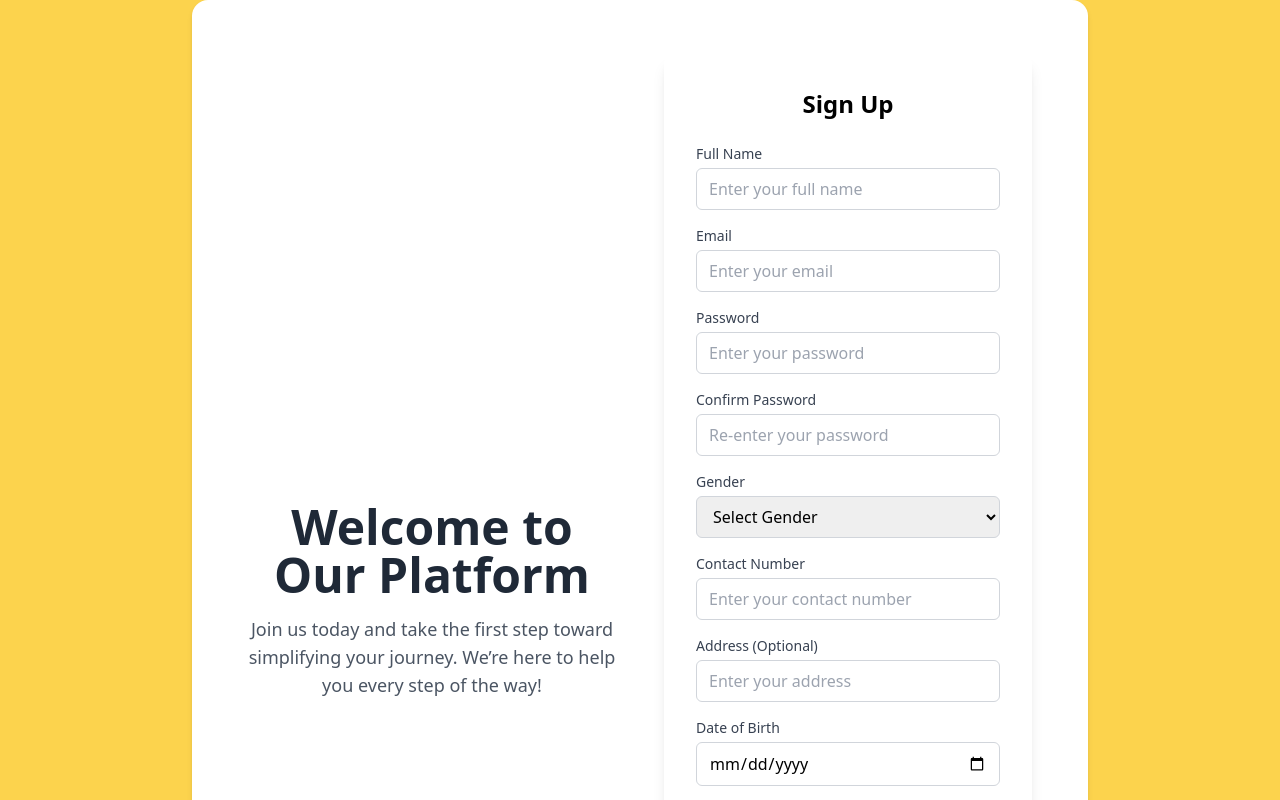
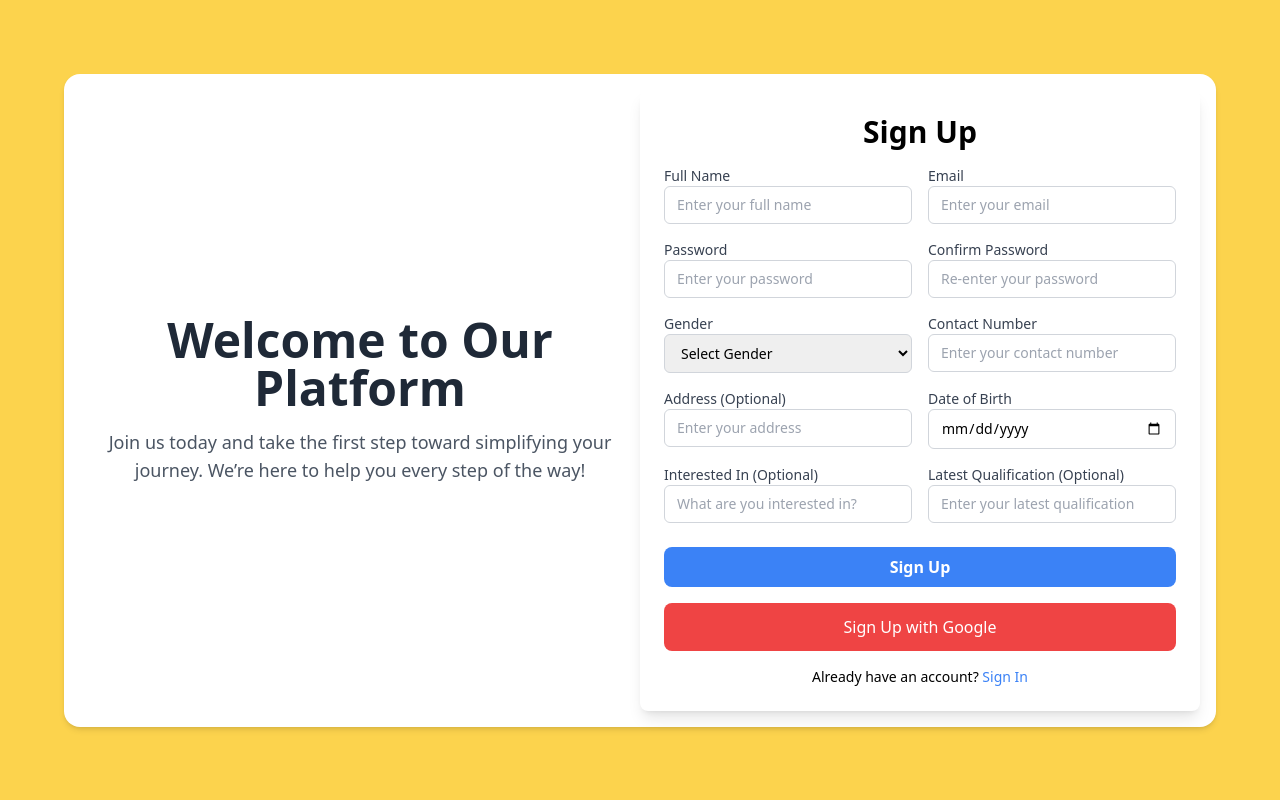
Before and after one commit to shresthastephen/Quizz, a React (Vite) app: page /signup in a window 1280 px wide. Shown: the top 800 px of the page. Built offline with nearby package versions, Linux system fonts and the light colour scheme.

Commit message:
update signup pg

```diff
--- a/src/components/SignUp.jsx
+++ b/src/components/SignUp.jsx
@@ -4,20 +4,20 @@ import { signUpUser, initiateOAuth2Login } from "../services/api"; // Import the
 
 const Signup = () => {
   const [formData, setFormData] = useState({
-    name: '',
-    email: '',
-    password: '',
-    confirmPassword: '',
-    gender: '',
-    contact: '',
-    address: '',
-    dob: '',
-    interested: '',
-    latestQualification: '',
+    name: "",
+    email: "",
+    password: "",
+    confirmPassword: "",
+    gender: "",
+    contact: "",
+    address: "",
+    dob: "",
+    interested: "",
+    latestQualification: "",
   });
 
   const [message, setMessage] = useState("");
-  const [error, setError] = useState('');
+  const [error, setError] = useState("");
   const [loading, setLoading] = useState(false);
   const [formErrors, setFormErrors] = useState({});
   const navigate = useNavigate();
@@ -35,7 +35,8 @@ const Signup = () => {
     if (!formData.fullname) errors.fullname = "Full Name is required";
     if (!formData.email) errors.email = "Email is required";
     if (!formData.password) errors.password = "Password is required";
-      if (!formData.confirmPassword) errors.confirmPassword = "Please confirm your password";
+    if (!formData.confirmPassword)
+      errors.confirmPassword = "Please confirm your password";
     else if (formData.password !== formData.confirmPassword)
       errors.confirmPassword = "Passwords do not match!";
     if (!formData.gender) errors.gender = "Gender is required";
@@ -63,20 +64,20 @@ const Signup = () => {
 
     try {
       await signUpUser(formData);
-      alert('Signed up! Check your email for the verification code.');
-      navigate('/verify-email');
+      alert("Signed up! Check your email for the verification code.");
+      navigate("/verify-email");
     } catch (err) {
       // Handle different error responses
       if (err.response) {
         if (err.response.status === 400) {
-          setError('Invalid input data. Please check the form and try again.');
+          setError("Invalid input data. Please check the form and try again.");
         } else if (err.response.status === 409) {
-          setError('Email already exists. Please use a different email.');
+          setError("Email already exists. Please use a different email.");
         } else {
-          setError('Something went wrong. Please try again later.');
+          setError("Something went wrong. Please try again later.");
         }
       } else {
-        setError('Network error. Please check your connection and try again.');
+        setError("Network error. Please check your connection and try again.");
       }
     } finally {
       setLoading(false);
@@ -86,34 +87,42 @@ const Signup = () => {
   const handleOAuth2Login = () => {
     initiateOAuth2Login(); // Initiates Google OAuth2 login
   };
+  // ... all imports and state remain the same
 
   return (
-    <div className="flex justify-center items-center min-h-screen bg-amber-300">
-      <div className="bg-white p-6 sm:p-8 rounded-2xl shadow-md flex flex-col md:flex-row w-full max-w-sm sm:max-w-md md:max-w-2xl lg:max-w-4xl">
+    <div className="flex justify-center items-center min-h-screen bg-amber-300 p-4">
+      <div className="bg-white p-6 sm:p-4 rounded-2xl shadow-md flex flex-col md:flex-row w-full max-w-sm sm:max-w-md md:max-w-4xl lg:max-w-6xl">
         {/* Left Panel */}
         <div className="hidden md:flex md:w-1/2 justify-center items-center p-6">
           <div className="max-w-lg text-center">
-            <h1 className="text-3xl lg:text-5xl font-extrabold text-gray-800 mb-4 leading-tight">
+            <h1 className="text-3xl lg:text-5xl font-bold text-gray-800 mb-4 leading-tight">
               Welcome to Our Platform
             </h1>
             <p className="text-md lg:text-lg text-gray-600 leading-relaxed">
-              Join us today and take the first step toward simplifying your journey.
-              We’re here to help you every step of the way!
+              Join us today and take the first step toward simplifying your
+              journey. We’re here to help you every step of the way!
             </p>
           </div>
         </div>
 
-        {/* Right Panel - Sign Up Form */}
-        <div className="flex-1 flex items-center justify-center p-6">
-          <div className="w-full bg-white p-6 sm:p-8 rounded-lg shadow-lg max-w-md">
-            <h2 className="text-2xl font-bold mb-6 text-center">Sign Up</h2>
+        {/* Right Panel - Form expanded width */}
+        <div className="flex-1 flex items-center justify-center">
+          <div className="w-full bg-white sm:p-6 rounded-lg shadow-lg max-w-3xl">
+            <h2 className="text-3xl font-bold mb-4 text-center">Sign Up</h2>
 
             {error && <p className="text-red-500 font-medium mb-4">{error}</p>}
 
             <form onSubmit={handleSubmit}>
+              {/* Two-column grid */}
+              <div className="grid grid-cols-1 md:grid-cols-2 gap-4">
                 {/* Full Name */}
-              <div className="mb-4">
-                <label htmlFor="fullname" className="block text-sm font-medium text-gray-700 mb-1">Full Name</label>
+                <div>
+                  <label
+                    htmlFor="fullname"
+                    className="block text-sm font-medium text-gray-700"
+                  >
+                    Full Name
+                  </label>
                   <input
                     id="fullname"
                     name="fullname"
@@ -122,14 +131,25 @@ const Signup = () => {
                     value={formData.fullname}
                     onChange={handleChange}
                     required
-                  className={`w-full px-3 py-2 border rounded-md focus:outline-none focus:ring-2 focus:ring-indigo-500 ${formErrors.fullname ? 'border-red-500' : 'border-gray-300'}`}
+                    className={`w-full px-3 py-2 text-sm border rounded-md focus:outline-none focus:ring-2 focus:ring-indigo-500 ${
+                      formErrors.fullname ? "border-red-500" : "border-gray-300"
+                    }`}
                   />
-                {formErrors.fullname && <p className="text-red-500 text-sm">{formErrors.fullname}</p>}
+                  {formErrors.fullname && (
+                    <p className="text-red-500 text-sm">
+                      {formErrors.fullname}
+                    </p>
+                  )}
                 </div>
 
                 {/* Email */}
-              <div className="mb-4">
-                <label htmlFor="email" className="block text-sm font-medium text-gray-700 mb-1">Email</label>
+                <div>
+                  <label
+                    htmlFor="email"
+                    className="block text-sm font-medium text-gray-700 "
+                  >
+                    Email
+                  </label>
                   <input
                     id="email"
                     name="email"
@@ -138,14 +158,23 @@ const Signup = () => {
                     value={formData.email}
                     onChange={handleChange}
                     required
-                  className={`w-full px-3 py-2 border rounded-md focus:outline-none focus:ring-2 focus:ring-indigo-500 ${formErrors.email ? 'border-red-500' : 'border-gray-300'}`}
+                    className={`w-full px-3 py-2 text-sm border rounded-md focus:outline-none focus:ring-2 focus:ring-indigo-500 ${
+                      formErrors.email ? "border-red-500" : "border-gray-300"
+                    }`}
                   />
-                {formErrors.email && <p className="text-red-500 text-sm">{formErrors.email}</p>}
+                  {formErrors.email && (
+                    <p className="text-red-500 text-sm">{formErrors.email}</p>
+                  )}
                 </div>
 
                 {/* Password */}
-              <div className="mb-4">
-                <label htmlFor="password" className="block text-sm font-medium text-gray-700 mb-1">Password</label>
+                <div>
+                  <label
+                    htmlFor="password"
+                    className="block text-sm font-medium text-gray-700 "
+                  >
+                    Password
+                  </label>
                   <input
                     id="password"
                     name="password"
@@ -154,14 +183,25 @@ const Signup = () => {
                     value={formData.password}
                     onChange={handleChange}
                     required
-                  className={`w-full px-3 py-2 border rounded-md focus:outline-none focus:ring-2 focus:ring-indigo-500 ${formErrors.password ? 'border-red-500' : 'border-gray-300'}`}
+                    className={`w-full px-3 py-2 text-sm border rounded-md focus:outline-none focus:ring-2 focus:ring-indigo-500 ${
+                      formErrors.password ? "border-red-500" : "border-gray-300"
+                    }`}
                   />
-                {formErrors.password && <p className="text-red-500 text-sm">{formErrors.password}</p>}
+                  {formErrors.password && (
+                    <p className="text-red-500 text-sm">
+                      {formErrors.password}
+                    </p>
+                  )}
                 </div>
 
                 {/* Confirm Password */}
-              <div className="mb-4">
-                <label htmlFor="confirmPassword" className="block text-sm font-medium text-gray-700 mb-1">Confirm Password</label>
+                <div>
+                  <label
+                    htmlFor="confirmPassword"
+                    className="block text-sm font-medium text-gray-700"
+                  >
+                    Confirm Password
+                  </label>
                   <input
                     id="confirmPassword"
                     name="confirmPassword"
@@ -170,33 +210,52 @@ const Signup = () => {
                     value={formData.confirmPassword}
                     onChange={handleChange}
                     required
-                  className={`w-full px-3 py-2 border rounded-md focus:outline-none focus:ring-2 focus:ring-indigo-500 ${formErrors.confirmPassword ? 'border-red-500' : 'border-gray-300'}`}
+                    className={`w-full px-3 py-2 text-sm border rounded-md focus:outline-none focus:ring-2 focus:ring-indigo-500 ${
+                      formErrors.confirmPassword
+                        ? "border-red-500"
+                        : "border-gray-300"
+                    }`}
                   />
-                {formErrors.confirmPassword && <p className="text-red-500 text-sm">{formErrors.confirmPassword}</p>}
+                  {formErrors.confirmPassword && (
+                    <p className="text-red-500 text-sm">
+                      {formErrors.confirmPassword}
+                    </p>
+                  )}
                 </div>
 
                 {/* Gender */}
-              <div className="mb-4">
-                <label className="block text-sm font-medium text-gray-700 mb-1">Gender</label>
+                <div>
+                  <label className="block text-sm font-medium text-gray-700">
+                    Gender
+                  </label>
                   <select
                     id="gender"
                     name="gender"
                     value={formData.gender}
                     onChange={handleChange}
                     required
-                  className={`w-full px-3 py-2 border rounded-md focus:outline-none focus:ring-2 focus:ring-indigo-500 ${formErrors.gender ? 'border-red-500' : 'border-gray-300'}`}
+                    className={`w-full px-3 py-2 text-sm border rounded-md focus:outline-none focus:ring-2 focus:ring-indigo-500 ${
+                      formErrors.gender ? "border-red-500" : "border-gray-300"
+                    }`}
                   >
                     <option value="">Select Gender</option>
                     <option value="Male">Male</option>
                     <option value="Female">Female</option>
                     <option value="Other">Other</option>
                   </select>
-                {formErrors.gender && <p className="text-red-500 text-sm">{formErrors.gender}</p>}
+                  {formErrors.gender && (
+                    <p className="text-red-500 text-sm">{formErrors.gender}</p>
+                  )}
                 </div>
 
-              {/* Contact Number */}
-              <div className="mb-4">
-                <label htmlFor="contact" className="block text-sm font-medium text-gray-700 mb-1">Contact Number</label>
+                {/* Contact */}
+                <div>
+                  <label
+                    htmlFor="contact"
+                    className="block text-sm font-medium text-gray-700"
+                  >
+                    Contact Number
+                  </label>
                   <input
                     id="contact"
                     name="contact"
@@ -205,14 +264,23 @@ const Signup = () => {
                     value={formData.contact}
                     onChange={handleChange}
                     required
-                  className={`w-full px-3 py-2 border rounded-md focus:outline-none focus:ring-2 focus:ring-indigo-500 ${formErrors.contact ? 'border-red-500' : 'border-gray-300'}`}
+                    className={`w-full px-3 py-2 text-sm border rounded-md focus:outline-none focus:ring-2 focus:ring-indigo-500 ${
+                      formErrors.contact ? "border-red-500" : "border-gray-300"
+                    }`}
                   />
-                {formErrors.contact && <p className="text-red-500 text-sm">{formErrors.contact}</p>}
+                  {formErrors.contact && (
+                    <p className="text-red-500 text-sm">{formErrors.contact}</p>
+                  )}
                 </div>
 
                 {/* Address */}
-              <div className="mb-4">
-                <label htmlFor="address" className="block text-sm font-medium text-gray-700 mb-1">Address (Optional)</label>
+                <div>
+                  <label
+                    htmlFor="address"
+                    className="block text-sm font-medium text-gray-700"
+                  >
+                    Address (Optional)
+                  </label>
                   <input
                     id="address"
                     name="address"
@@ -220,26 +288,36 @@ const Signup = () => {
                     placeholder="Enter your address"
                     value={formData.address}
                     onChange={handleChange}
-                  className="w-full px-3 py-2 border rounded-md focus:outline-none focus:ring-2 focus:ring-indigo-500 border-gray-300"
+                    className="w-full px-3 py-2 text-sm border rounded-md focus:outline-none focus:ring-2 focus:ring-indigo-500 border-gray-300"
                   />
                 </div>
 
-              {/* Date of Birth */}
-              <div className="mb-4">
-                <label htmlFor="dob" className="block text-sm font-medium text-gray-700 mb-1">Date of Birth</label>
+                {/* DOB */}
+                <div>
+                  <label
+                    htmlFor="dob"
+                    className="block text-sm font-medium text-gray-700"
+                  >
+                    Date of Birth
+                  </label>
                   <input
                     id="dob"
                     name="dob"
                     type="date"
                     value={formData.dob}
                     onChange={handleChange}
-                  className="w-full px-3 py-2 border rounded-md focus:outline-none focus:ring-2 focus:ring-indigo-500 border-gray-300"
+                    className="w-full px-3 py-2  text-sm border rounded-md focus:outline-none focus:ring-2 focus:ring-indigo-500 border-gray-300"
                   />
                 </div>
 
                 {/* Interested In */}
-              <div className="mb-4">
-                <label htmlFor="interested" className="block text-sm font-medium text-gray-700 mb-1">Interested In (Optional)</label>
+                <div>
+                  <label
+                    htmlFor="interested"
+                    className="block text-sm font-medium text-gray-700"
+                  >
+                    Interested In (Optional)
+                  </label>
                   <input
                     id="interested"
                     name="interested"
@@ -247,13 +325,18 @@ const Signup = () => {
                     placeholder="What are you interested in?"
                     value={formData.interested}
                     onChange={handleChange}
-                  className="w-full px-3 py-2 border rounded-md focus:outline-none focus:ring-2 focus:ring-indigo-500 border-gray-300"
+                    className="w-full px-3 py-2 text-sm border rounded-md focus:outline-none focus:ring-2 focus:ring-indigo-500 border-gray-300"
                   />
                 </div>
 
                 {/* Latest Qualification */}
-              <div className="mb-4">
-                <label htmlFor="latestQualific ation" className="block text-sm font-medium text-gray-700 mb-1">Latest Qualification (Optional)</label>
+                <div>
+                  <label
+                    htmlFor="latestQualification"
+                    className="block text-sm font-medium text-gray-700"
+                  >
+                    Latest Qualification (Optional)
+                  </label>
                   <input
                     id="latestQualification"
                     name="latestQualification"
@@ -261,33 +344,40 @@ const Signup = () => {
                     placeholder="Enter your latest qualification"
                     value={formData.latestQualification}
                     onChange={handleChange}
-                  className="w-full px-3 py-2 border rounded-md focus:outline-none focus:ring-2 focus:ring-indigo-500 border-gray-300"
+                    className="w-full px-3 py-2 text-sm border rounded-md focus:outline-none focus:ring-2 focus:ring-indigo-500 border-gray-300"
                   />
+                </div>
               </div>
 
               {/* Submit Button */}
               <button
                 type="submit"
                 disabled={loading}
-                className={`w-full py-2 px-4 rounded-lg text-white font-semibold transition ${loading ? 'bg-gray-400 cursor-not-allowed' : 'bg-blue-500 hover:bg-blue-600'}`}
+                className={`w-full mt-6 py-2 px-4 rounded-lg text-white font-semibold transition ${
+                  loading
+                    ? "bg-gray-400 cursor-not-allowed"
+                    : "bg-blue-500 hover:bg-blue-600"
+                }`}
               >
-                {loading ? 'Signing Up...' : 'Sign Up'}
+                {loading ? "Signing Up..." : "Sign Up"}
               </button>
 
-              {/* Google Login Button (Custom OAuth2 Flow) */}
-              <div className="mt-6 text-center">
+              {/* Google Login Button */}
+              <div className="mt-4 text-center">
                 <button
-                  onClick={handleOAuth2Login} // Triggers OAuth2 login
+                  onClick={handleOAuth2Login}
                   className="w-full p-3 bg-red-500 hover:bg-red-600 text-white rounded-lg transition"
                 >
                   Sign Up with Google
                 </button>
               </div>
 
-              {/* Sign In link */}
+              {/* Sign In Link */}
               <p className="text-center text-sm mt-4">
                 Already have an account?{" "}
-                <a href="/signin" className="text-blue-500">Sign In</a>
+                <a href="/signin" className="text-blue-500">
+                  Sign In
+                </a>
               </p>
             </form>
           </div>
--- a/src/pages/TestGuidePage.jsx
+++ b/src/pages/TestGuidePage.jsx
@@ -31,7 +31,8 @@ const TestGuidePage = () => {
     }
   };
 
-  const goToLogin = () => navigate("/SignIn", { state: { from: `/test-guides/${test}` } });
+  const goToLogin = () =>
+    navigate("/SignIn", { state: { from: `/test-guides/${test}` } });
   const goToSubscribe = () => navigate("/PlanSub");
 
   return (
```
Lines whose indentation alone changed are shown as unchanged.
